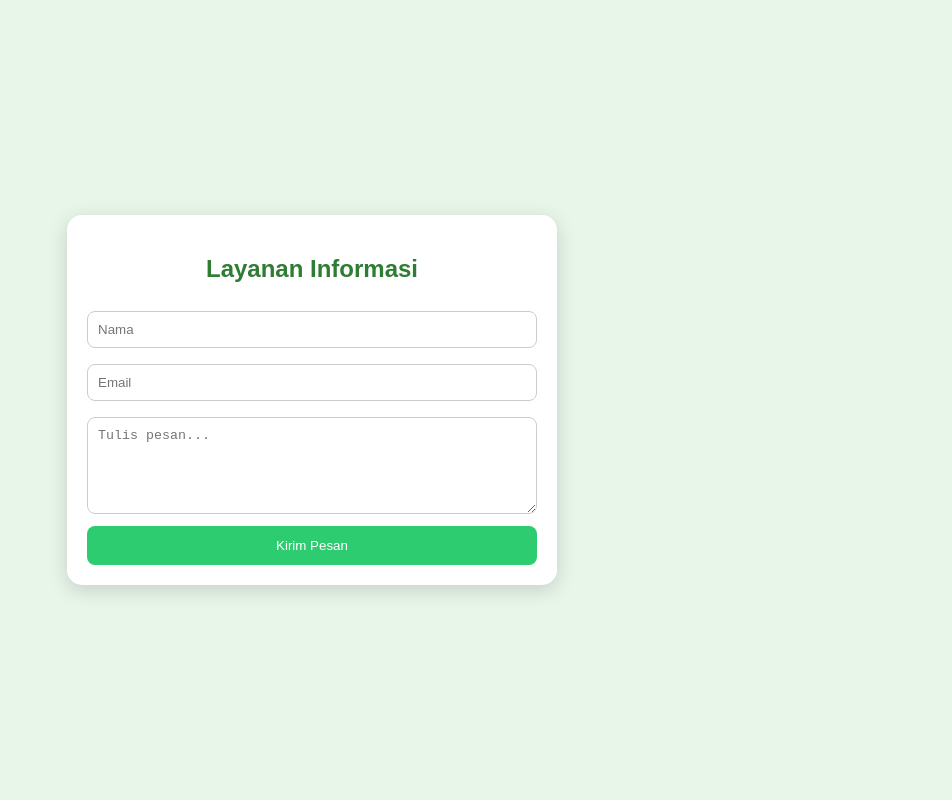
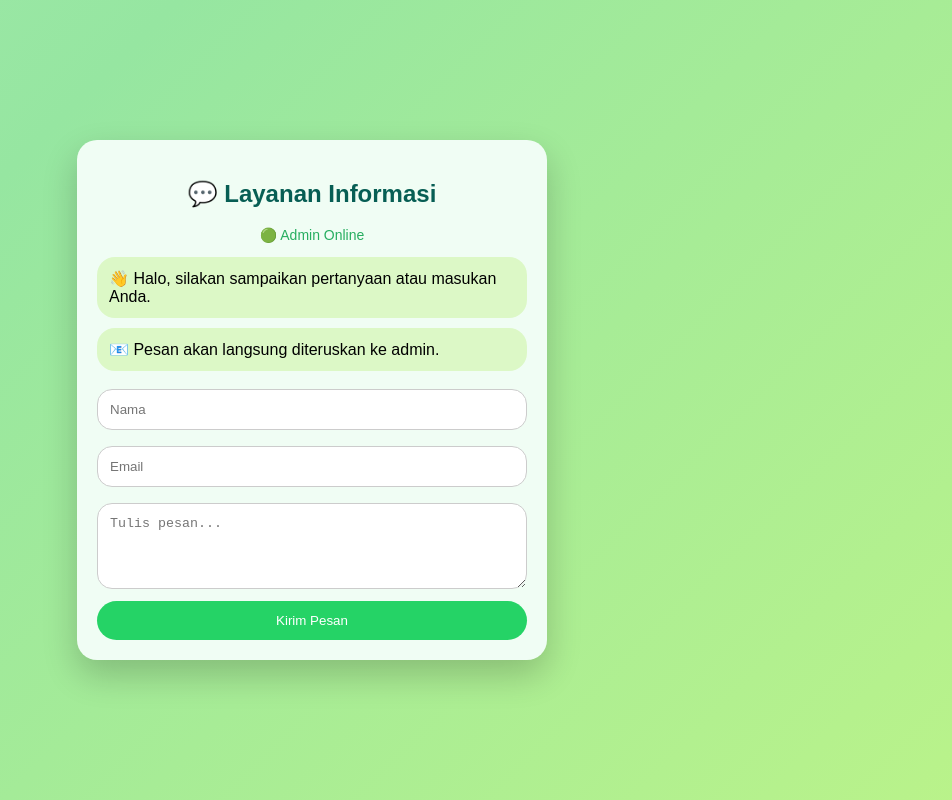
Before and after one commit to irakhusnita/form-layanan, a plain HTML site: page index.html in a window 1280 px wide. Shown: the whole page, without its empty margins (328-1280 px from the left). Drawn offline with Linux system fonts and the light colour scheme.

Commit message:
index.html

```diff
--- a/index.html
+++ b/index.html
@@ -1,119 +1,44 @@
 <!DOCTYPE html>
-<html>
+<html lang="id">
 <head>
-<meta charset="UTF-8">
-<meta name="viewport" content="width=device-width, initial-scale=1.0">
-<title>Layanan Informasi</title>
-
-<style>
-body{
-  font-family:Arial,sans-serif;
-  background:#e8f5e9;
-  display:flex;
-  justify-content:center;
-  align-items:center;
-  min-height:100vh;
-  margin:0;
-}
-
-.box{
-  width:90%;
-  max-width:450px;
-  background:white;
-  padding:20px;
-  border-radius:15px;
-  box-shadow:0 5px 20px rgba(0,0,0,.15);
-}
-
-h2{
-  text-align:center;
-  color:#2e7d32;
-}
-
-input,textarea{
-  width:100%;
-  padding:10px;
-  margin:8px 0;
-  border:1px solid #ccc;
-  border-radius:8px;
-  box-sizing:border-box;
-}
-
-button{
-  width:100%;
-  padding:12px;
-  background:#2ecc71;
-  color:white;
-  border:none;
-  border-radius:8px;
-  cursor:pointer;
-}
-
-button:hover{
-  background:#27ae60;
-}
-
-#popup{
-  display:none;
-  position:fixed;
-  inset:0;
-  background:rgba(0,0,0,.4);
-}
-
-.popup-content{
-  background:white;
-  width:300px;
-  margin:30vh auto;
-  padding:20px;
-  border-radius:12px;
-  text-align:center;
-}
-</style>
+  <meta charset="UTF-8">
+  <meta name="viewport" content="width=device-width, initial-scale=1.0">
+  <title>Layanan Informasi</title>
+  <link rel="stylesheet" href="style.css">
 </head>
-
 <body>
 
-<div class="box">
-  <h2>Layanan Informasi</h2>
+<div class="chat-card">
+  <div class="header">
+    <h2>💬 Layanan Informasi</h2>
+    <p>🟢 Admin Online</p>
+  </div>
+
+  <div class="bubble">👋 Halo, silakan sampaikan pertanyaan atau masukan Anda.</div>
+  <div class="bubble">📧 Pesan akan langsung diteruskan ke admin.</div>
 
   <iframe name="hidden_iframe" style="display:none;"></iframe>
 
-  <form
-    action="https://formsubmit.co/irakhusnita98@gmail.com"
-    method="POST"
-    target="hidden_iframe"
-    onsubmit="showPopup(); setTimeout(()=>this.reset(),500);">
-
-    <input type="hidden" name="_subject" value="Pesan Baru dari Website">
+  <form action="https://formsubmit.co/irakhusnita98@gmail.com" method="POST" target="hidden_iframe" onsubmit="showPopup(); resetForm(this);">
+    <input type="hidden" name="_subject" value="Chat Baru dari Website">
     <input type="hidden" name="_captcha" value="false">
 
     <input type="text" name="Nama" placeholder="Nama" required>
-
     <input type="email" name="Email" placeholder="Email" required>
-
-    <textarea name="Pesan" rows="5" placeholder="Tulis pesan..." required></textarea>
+    <textarea name="Pesan" rows="4" placeholder="Tulis pesan..." required></textarea>
 
     <button type="submit">Kirim Pesan</button>
   </form>
 </div>
 
 <div id="popup">
-  <div class="popup-content">
+  <div class="popup-box">
     <h3>✅ Terima Kasih</h3>
     <p>Pesan berhasil dikirim.</p>
-    <button onclick="document.getElementById('popup').style.display='none'">
-      Tutup
-    </button>
+    <button onclick="closePopup()">Tutup</button>
   </div>
 </div>
 
-<script>
-function showPopup(){
-  setTimeout(function(){
-    document.getElementById('popup').style.display='block';
-  },500);
-}
-</script>
-
+<script src="script.js"></script>
 </body>
 </html>
```
